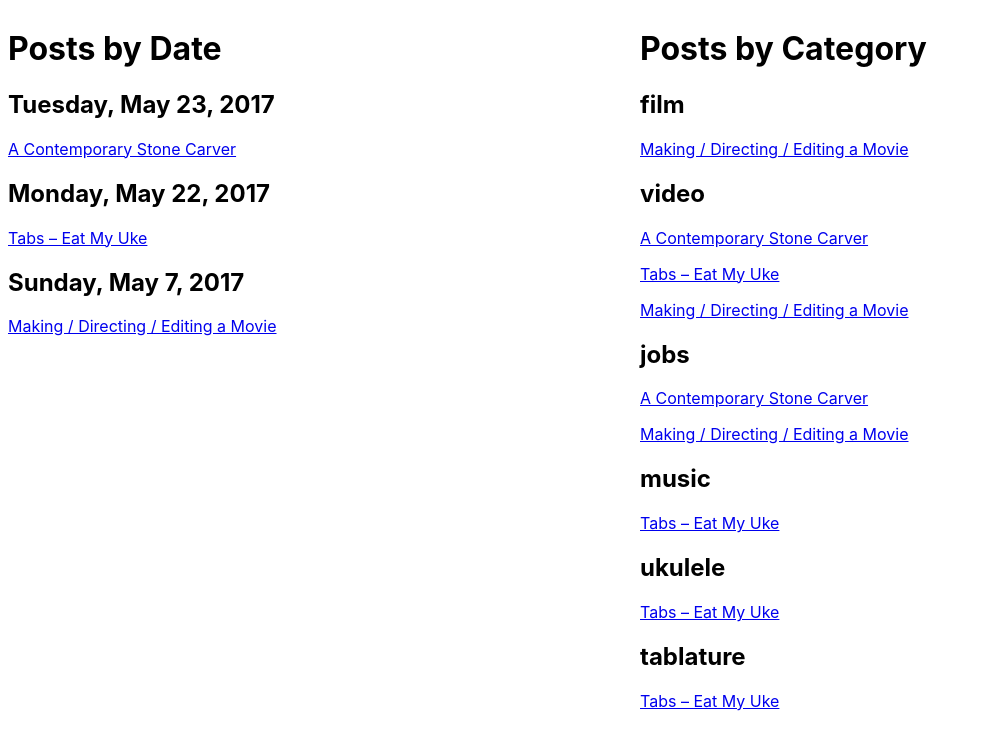
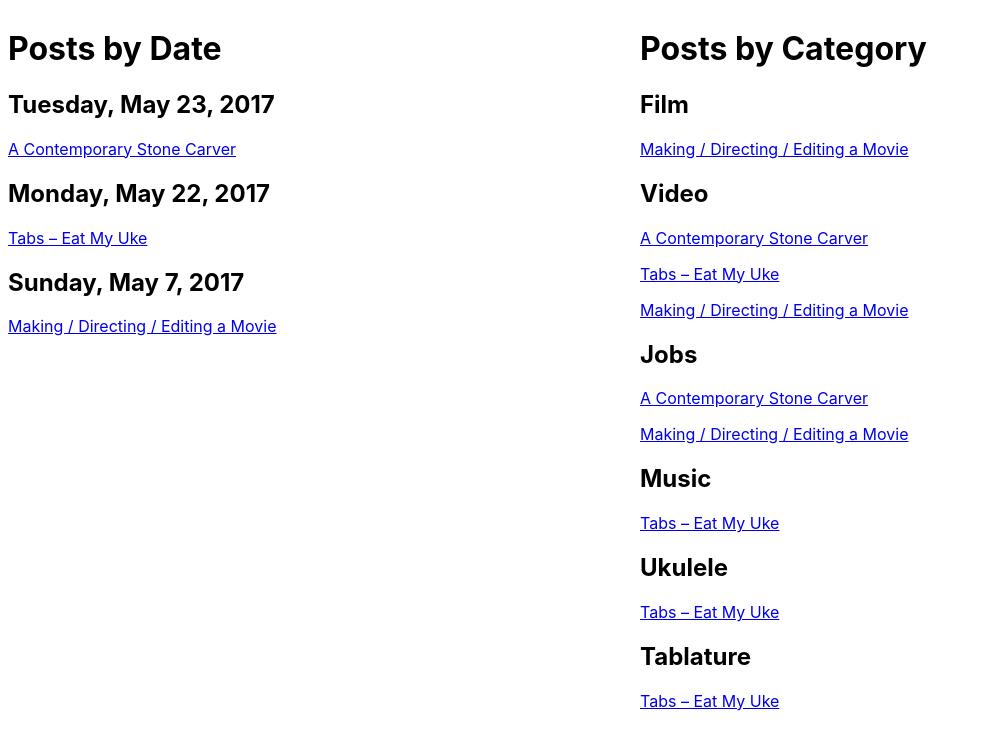
Before and after one commit to newlyceum/newlyceum.github.io, a Jekyll site: the page built from index.html, in a window 1280 px wide. Shown: the top 750 px of the page, without its empty margins (0-982 px from the left). Built offline with Jekyll 4.4.1, drawn with Linux system fonts in a browser that asks for light colours.

Commit message:
Changed category to use [0]

```diff
--- a/_layouts/home.html
+++ b/_layouts/home.html
@@ -35,7 +35,7 @@
     <div class="categories">
         <h1>Posts by Category</h1>
 {% for category in site.categories %}
-        <h2>{{ category }}</h2>
+        <h2>{{ category[0] | capitalize }}</h2>
 {% assign posts = category[1] %}
 {% for post in posts %}
         <p><a href="{{ post.link }}">{{ post.title }}</a></p>
```
Also changed, not shown: 1 other file.
